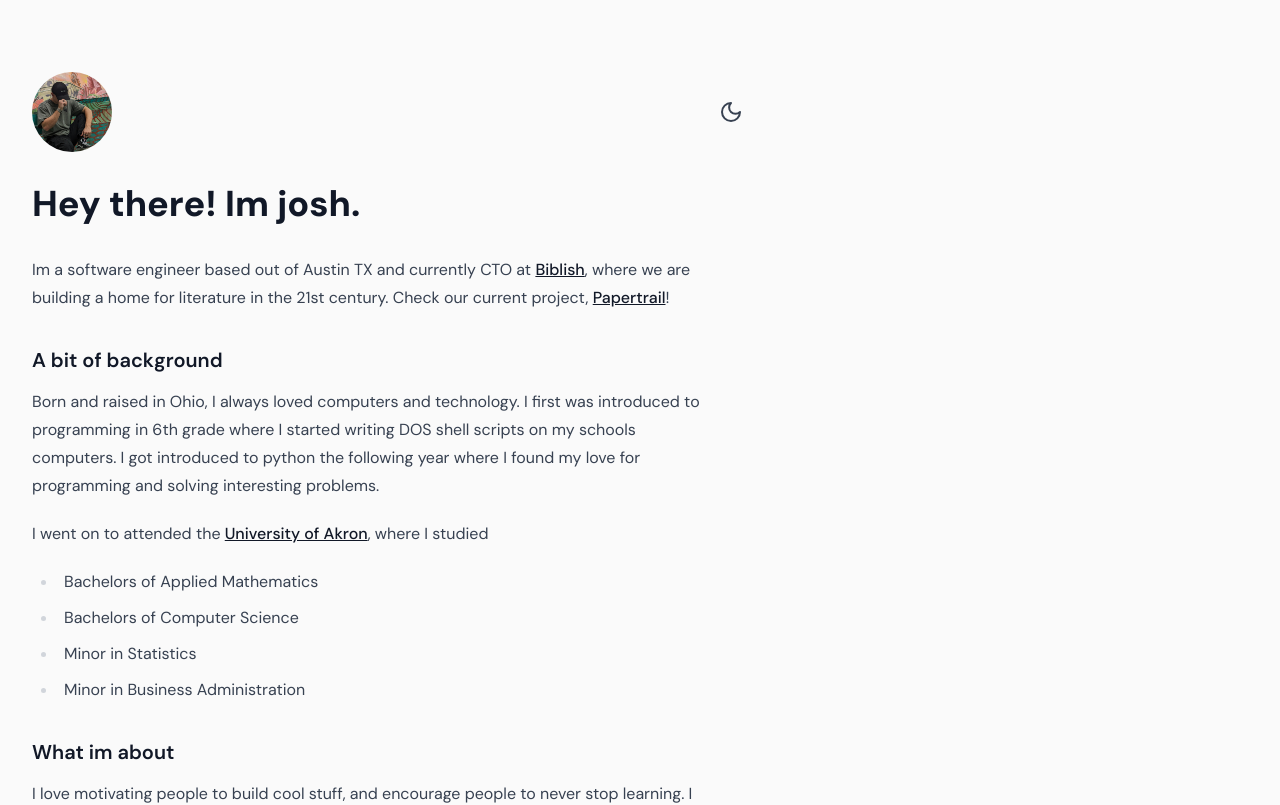
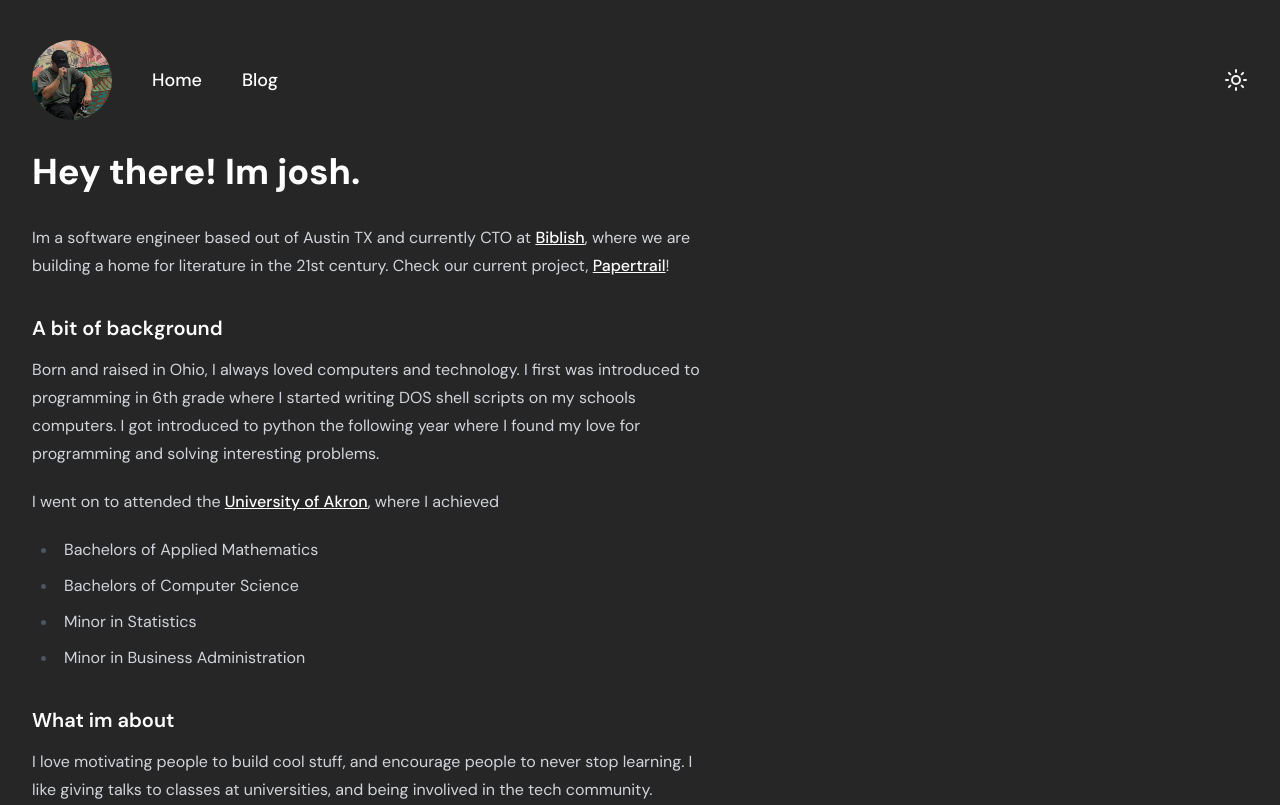
Before and after one commit to GentikSolm/imjosh-blog, a Next.js app: page / in a window 1280 px wide. Shown: the top 805 px of the page. Built offline with nearby package versions, Linux system fonts and the light colour scheme.

Commit message:
feat: add blog functionality

```diff
--- a/package.json
+++ b/package.json
@@ -22,7 +22,9 @@
     "@types/mdx": "^2.0.8",
     "@vercel/analytics": "^1.1.1",
     "clsx": "^2.0.0",
+    "gray-matter": "^4.0.3",
     "lucide-react": "^0.287.0",
+    "micromark": "^4.0.0",
     "next": "^13.5.4",
     "next-axiom": "^1.0.0",
     "react": "link:@vercel/analytics/react",
--- a/src/app/Test.mdx
+++ /dev/null
@@ -1,3 +0,0 @@
-## Hello world
-
-- one
--- a/src/app/ToggleTheme.tsx
+++ b/src/app/ToggleTheme.tsx
@@ -4,7 +4,7 @@ import { Moon, Sun } from "lucide-react";
 import { useState } from "react";
 
 export default function ToggleTheme() {
-  const [isDark, setIsDark] = useState(false);
+  const [isDark, setIsDark] = useState(true);
   return (
     <button
       onClick={() => {
@@ -14,7 +14,7 @@ export default function ToggleTheme() {
         setIsDark((d) => !d);
       }}
     >
-      {isDark ? <Sun/> : <Moon/>}
+      {isDark ? <Sun className='text-gray-100'/> : <Moon/>}
     </button>
   );
 }
--- /dev/null
+++ b/src/app/blog/[slug]/page.tsx
@@ -0,0 +1,18 @@
+import fsPromises from "fs/promises";
+import matter from "gray-matter";
+import { micromark } from "micromark";
+
+export async function generateStaticParams() {
+  return await fsPromises.readdir("src/posts", { withFileTypes: false });
+}
+
+export default async function Page({ params }: { params: { slug: string } }) {
+  const file = await fsPromises.readFile(`src/posts/${params.slug}.md`, "utf8");
+  const data = matter(file);
+  return (
+    <div
+      className="prose dark:prose-invert"
+      dangerouslySetInnerHTML={{ __html: micromark(data.content) }}
+    ></div>
+  );
+}
--- /dev/null
+++ b/src/app/blog/page.tsx
@@ -0,0 +1,32 @@
+import fsPromises from "fs/promises";
+import matter from "gray-matter";
+import Link from "next/link";
+
+export default async function Page({ params }: { params: { slug: string } }) {
+  const posts = await fsPromises.readdir("src/posts", { withFileTypes: false });
+  const orderedPosts = posts
+    .map((f) => {
+      const d = matter.read(`src/posts/${f}`);
+      return { data: d.data, slug: f.slice(0, -3) };
+    })
+    .sort(
+      (a, b) =>
+        new Date((b.data.posted as string) ?? "").getTime() -
+        new Date((a.data.posted as string) ?? "").getTime(),
+    );
+  return (
+    <div className="prose dark:prose-invert">
+      <h1>Posts</h1>
+      <ul>
+        {orderedPosts.map((p) => (
+          <li className="text-xl capitalize" key={p.slug}>
+            <Link href={`/blog/${p.slug}`} className='no-underline hover:underline'>{p.slug.replace("-", " ")}</Link>
+            <span className='pl-4 text-base'>
+            {p.data.posted}
+            </span>
+          </li>
+        ))}
+      </ul>
+    </div>
+  );
+}
--- a/src/app/layout.tsx
+++ b/src/app/layout.tsx
@@ -3,6 +3,9 @@ import { Analytics } from "@vercel/analytics/react";
 import clsx from "clsx";
 import { AxiomWebVitals } from "next-axiom";
 import { DM_Sans } from "next/font/google";
+import ToggleTheme from "./ToggleTheme";
+import Image from "next/image";
+import Link from "next/link";
 
 export const metadata = {
   title: "imjosh.dev",
@@ -21,13 +24,33 @@ export default function RootLayout({
   children: React.ReactNode;
 }) {
   return (
-    <html lang="en" className={clsx("h-full ", sans.variable)}>
+    <html lang="en" className={clsx("dark h-full", sans.variable)}>
       <body className="mx-auto h-full max-w-7xl bg-neutral-50 px-4 pt-10 text-gray-900 transition-colors dark:bg-neutral-800 sm:px-6 lg:px-8">
-      <div className='pb-20'>
-        {children}
-        <Analytics />
-        <AxiomWebVitals />
-      </div>
+        <div className="pb-20">
+          <div className="flex items-center justify-between pb-8">
+            <div className='gap-10 flex items-center'>
+            <Link href="/" className="rounded-full">
+              <Image
+                className="inline-block h-20 w-20 rounded-full"
+                src="/me.jpg"
+                alt=" "
+                width={256}
+                height={256}
+              />
+            </Link>
+            <Link className="dark:text-white hover:underline font-medium text-lg" href="/">
+              Home
+            </Link>
+            <Link className="dark:text-white hover:underline font-medium text-lg" href="/blog">
+              Blog
+            </Link>
+            </div>
+            <ToggleTheme />
+          </div>
+          {children}
+          <Analytics />
+          <AxiomWebVitals />
+        </div>
       </body>
     </html>
   );
--- a/src/app/page.tsx
+++ b/src/app/page.tsx
@@ -1,20 +1,8 @@
 import { GithubIcon, LinkedinIcon, MailIcon } from "lucide-react";
-import Image from "next/image";
-import ToggleTheme from "./ToggleTheme";
 
 export default function Page() {
   return (
     <div className="prose dark:prose-invert">
-      <div className="flex justify-between">
-        <Image
-          className="inline-block h-20 w-20 rounded-full"
-          src="/me.jpg"
-          alt=" "
-          width={256}
-          height={256}
-        />
-        <ToggleTheme />
-      </div>
       <h1 className="">
         Hey there! <br className="sm:hidden" /> Im josh.
       </h1>
@@ -52,7 +40,7 @@ export default function Page() {
             >
               University of Akron
             </a>
-            , where I studied
+            , where I achieved
           </p>
           <ul>
             <li> Bachelors of Applied Mathematics</li>
```
Also changed, not shown: src/posts/bad-questions.md (added, +6 -0 lines), 1 other file (tests, documents, lock files or other folders).
